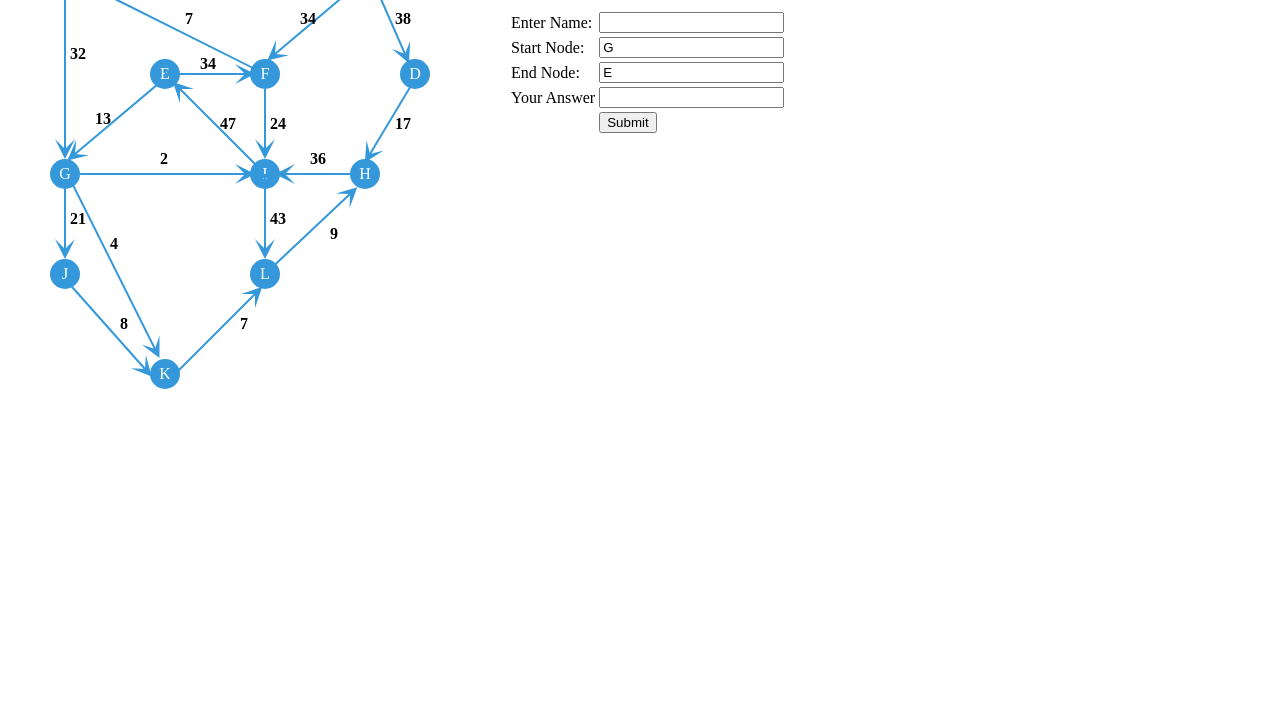
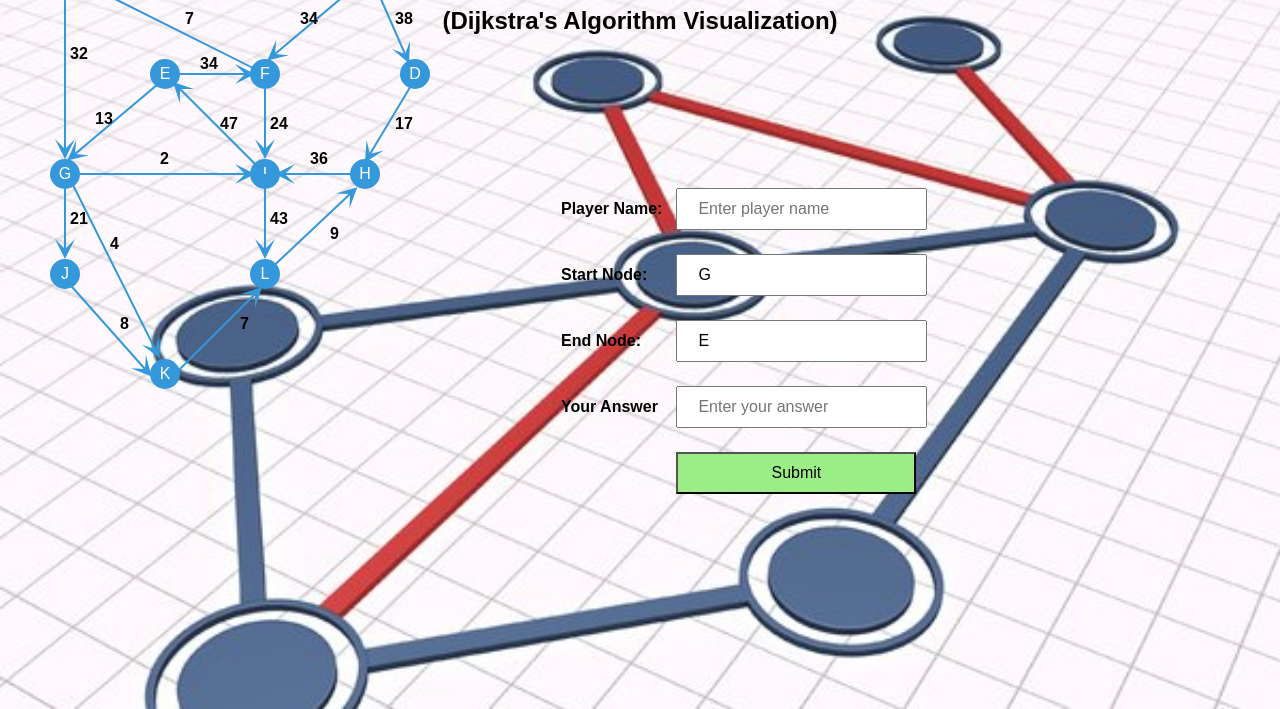
Before and after one commit to Hackerstreet-SL/DSA-Games, a plain HTML site: page FindShortestPath/index.html in a window 1280 px wide. Shown: the part 91-800 px from the top of the page. Drawn offline with Linux system fonts and the light colour scheme.

Commit message:
stylize the find shortest path game

```diff
--- a/FindShortestPath/index.html
+++ b/FindShortestPath/index.html
@@ -1,63 +1,30 @@
 <!DOCTYPE html>
 <html>
   <head>
-    <title>Dijkstra's Algorithm Visualization</title>
-    <style>
-      .container {
-        display: block;
-        justify-content: center;
-        margin-top: 100px;
-        margin-left: 500px;
-        text-align: left; /* Center the content horizontally */
-      }
+    <title>Find the Shortest Path Problem</title>
+    <link rel="stylesheet" type="text/css" href="styles.css">
+  </head>
 
-      .node {
-        width: 30px;
-        height: 30px;
-        background-color: #3498db;
-        color: #fff;
-        text-align: center;
-        line-height: 30px;
-        border-radius: 50%;
-        position: absolute;
-      }
-
-      .connection {
-        position: absolute;
-        border: 2px solid #3498db;
-        border-radius: 50%;
-      }
-
-      .distance-label {
-        position: absolute;
-        color: #0c0c0c;
-        font-weight: bold;
-      }
-      .play-again {
-        position: absolute;
-        left: 450px;
-        top: 230px;
-      }
-    </style>
-  </head>
   <body>
+    <h1>Find the Shortest Path</h1>
+    <h2>(Dijkstra's Algorithm Visualization)</h2>
     <div class="container">
       <table>
         <tr>
-          <td><label for="Enter-Name">Enter Name:</label></td>
-          <td><input type="text" id="EnterName" /></td>
+          <td><label id="player-name" for="Enter-Name">Player Name:</label></td>
+          <td><input type="text" id="EnterName" placeholder="Enter player name" /></td>
         </tr>
         <tr>
-          <td><label for="SNodeInput">Start Node:</label></td>
+          <td><label id="start-node" for="SNodeInput">Start Node:</label></td>
           <td><input id="startNode" /></td>
         </tr>
         <tr>
-          <td><label for="SNodeInput">End Node:</label></td>
+          <td><label id="end-node" for="SNodeInput">End Node:</label></td>
           <td><input type="text" id="endNode" /></td>
         </tr>
         <tr>
-          <td><label for="SNodeInput">Your Answer</label></td>
-          <td><input type="text" id="userInput" /></td>
+          <td><label id="submit-answer" for="SNodeInput">Your Answer</label></td>
+          <td><input type="text" id="userInput" placeholder="Enter your answer" /></td>
         </tr>
         <tr>
           <td></td>
--- /dev/null
+++ b/FindShortestPath/styles.css
@@ -0,0 +1,111 @@
+body {
+    font-family: Arial, sans-serif;
+    text-align: center;
+    padding: 10px;
+    background-image: url(./assets/background-2.jpg);
+    background-repeat: no-repeat;
+    /* background-position: right bottom; */
+    background-attachment: fixed;
+    background-size: cover;
+    background: linear-gradient(rgba(241, 238, 238, 0), rgba(255, 255, 255, 0.034)),;
+}
+
+h1 {
+    color: rgb(0, 0, 0);
+    font-weight: bold;
+}
+
+.container {
+    display: block;
+    justify-content: center;
+    margin-top: 100px;
+    margin-left: 500px;
+    text-align: left;
+    padding: 40px;
+}
+
+.node {
+    width: 30px;
+    height: 30px;
+    background-color: #3498db;
+    color: #fff;
+    text-align: center;
+    line-height: 30px;
+    border-radius: 50%;
+    position: absolute;
+}
+
+.connection {
+    position: absolute;
+    border: 2px solid #3498db;
+    border-radius: 50%;
+}
+
+.distance-label {
+    position: absolute;
+    font-weight: bold;
+    color:white;
+}
+
+.play-again {
+    position: absolute;
+    left: 450px;
+    top: 230px;
+}
+
+#EnterName{
+    margin: 10px;
+    padding: 10px 20px;
+    font-size: 16px;
+}
+
+#startNode{
+    margin: 10px;
+    padding: 10px 20px;
+    font-size: 16px;
+}
+
+#endNode{
+    margin: 10px;
+    padding: 10px 20px;
+    font-size: 16px;
+}
+
+#userInput{
+    margin: 10px;
+    padding: 10px 20px;
+    font-size: 16px;
+}
+
+#player-name{
+    color: rgb(0, 0, 0);
+    font-weight: bold;
+}
+
+#start-node{
+    color: rgb(0, 0, 0);
+    font-weight: bold;
+}
+
+#end-node{
+    color: rgb(0, 0, 0);
+    font-weight: bold;
+}
+
+#submit-answer{
+    color: rgb(0, 0, 0);
+    font-weight: bold;
+}
+
+#submit-button{
+    margin: 10px;
+    padding: 10px 20px;
+    font-size: 16px;
+    width: 240px;
+    background-color: rgb(155, 238, 134);
+}
+
+#result {
+    font-weight: bold;
+    color: rgb(0, 0, 0);
+}
```
Also changed, not shown: FindShortestPath/assets/background-2.jpg (added).
